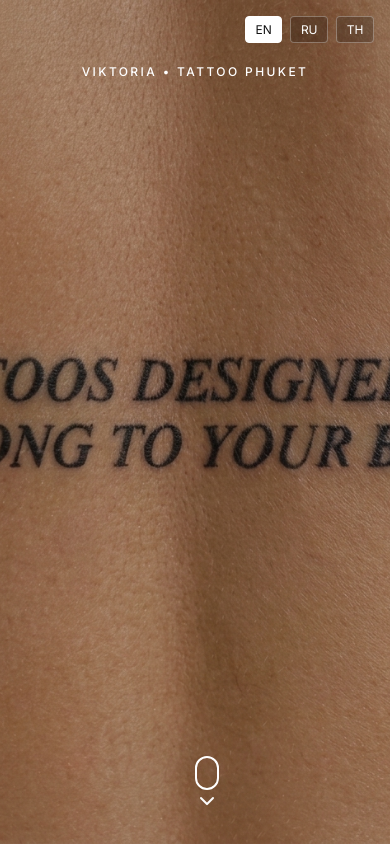
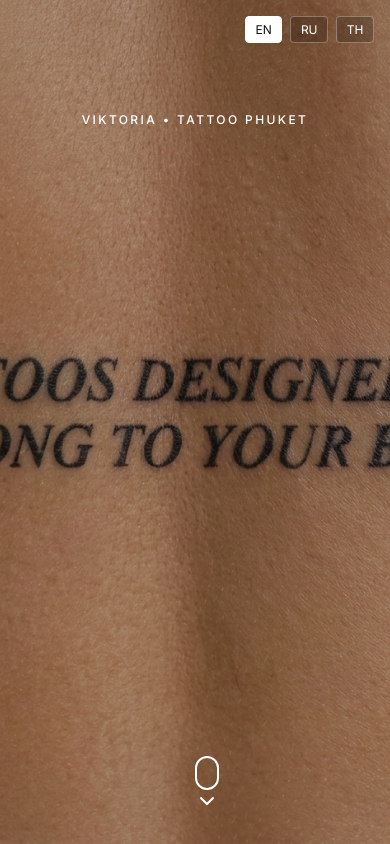
Before and after one commit to Rafargb/vicktatoo, a React (Vite) app: page / in a window 390 px wide. Shown: the top 844 px of the page. Built offline with nearby package versions, Linux system fonts and the light colour scheme; no server answers; the database is empty; a web font is replaced by a local one.

Commit message:
Push hero text down on mobile

```diff
--- a/src/components/Hero.css
+++ b/src/components/Hero.css
@@ -50,6 +50,12 @@
   font-weight: 500;
   color: #ffffff;
   opacity: 0.9;
+}
+
+@media (max-width: 767px) {
+  .hero-nav {
+    padding-top: 5rem;
+  }
 }
 
 .scroll-indicator {
```
